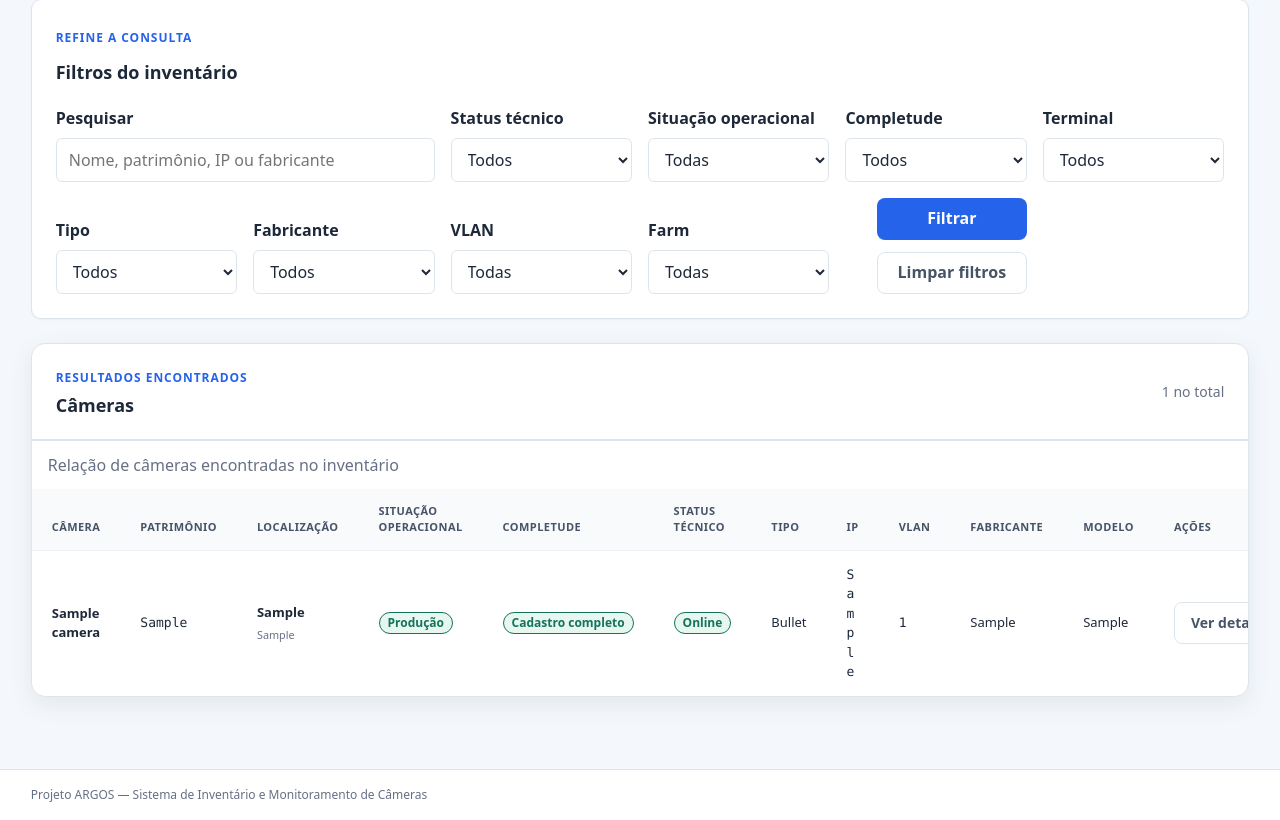
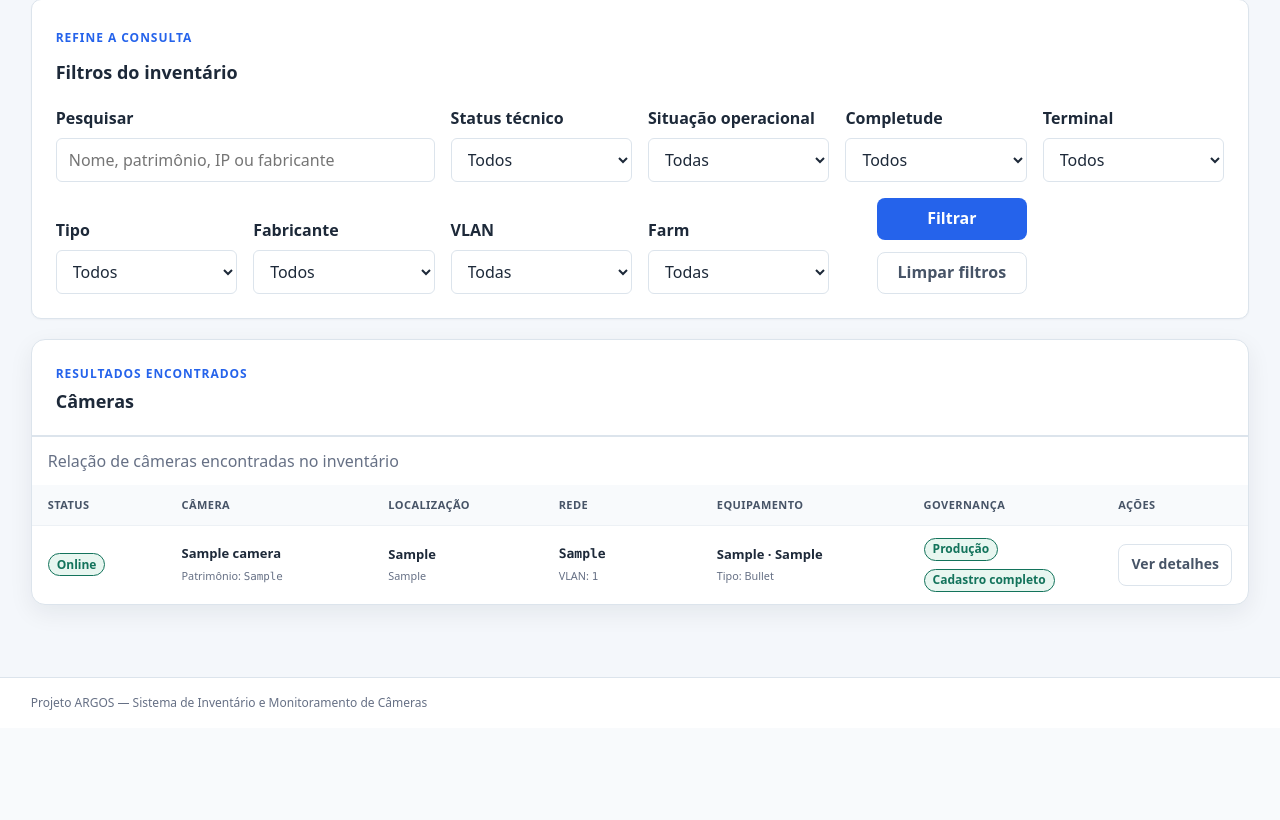
Before and after one commit to wromanov/projeto_argos, a Django app: page /cameras/ in a window 1280 px wide. Shown: the part 280-1100 px from the top of the page. After the commit the page ends 990 px from the top, so only its background shows below. Run offline with Django 5.2, Linux system fonts and the light colour scheme; a user stored in the database is signed in; tables that the repository leaves empty hold one stand-in row (values such as "Sample post").

Commit message:
fix(frontend): corrigir badges de governança

```diff
--- a/cameras/templates/cameras/lista.html
+++ b/cameras/templates/cameras/lista.html
@@ -43,19 +43,41 @@
   </form>
 </section>
 
+{% if q or status_selecionado or situacao_selecionada or completude_selecionada or terminal_selecionado or tipo_selecionado or fabricante_selecionado or vlan_selecionada or farm_selecionada or ordenacao != "nome" %}
+<section class="inventory-query-summary" aria-label="Resumo da consulta">
+  <div><strong>{{ total_resultados }} resultado{{ total_resultados|pluralize:"s" }}</strong><span>Consulta filtrada no inventário.</span></div>
+  <a class="button button--secondary button--small" href="{{ lista_url }}">Limpar filtros</a>
+</section>
+{% endif %}
+
 {% if total_resultados %}
 <section class="card inventory-panel" aria-labelledby="tabela-cameras-heading">
-  <div class="inventory-panel__header"><div><span class="inventory-eyebrow">Resultados encontrados</span><h2 id="tabela-cameras-heading">Câmeras</h2></div><span class="inventory-panel__summary">{{ total_resultados }} no total</span></div>
+  <div class="inventory-panel__header"><div><span class="inventory-eyebrow">Resultados encontrados</span><h2 id="tabela-cameras-heading">Câmeras</h2></div></div>
   <div class="table-region" role="region" aria-label="Câmeras encontradas" tabindex="0">
     <table class="data-table camera-table">
       <caption>Relação de câmeras encontradas no inventário</caption>
-      <thead><tr><th scope="col">Câmera</th><th scope="col">Patrimônio</th><th scope="col">Localização</th><th scope="col">Situação operacional</th><th scope="col">Completude</th><th scope="col">Status técnico</th><th scope="col">Tipo</th><th scope="col">IP</th><th scope="col">VLAN</th><th scope="col">Fabricante</th><th scope="col">Modelo</th><th scope="col">Ações</th></tr></thead>
-      <tbody>{% for camera in cameras %}<tr class="camera-row--{{ camera.situacao_operacional|lower }}"><td><a class="camera-name-link" href="{% url 'cameras:detalhe' camera.pk %}">{{ camera.nome }}</a></td><td class="technical-value">{{ camera.patrimonio|default:"—" }}</td><td><span class="camera-location">{{ camera.terminal|default:"—" }}</span>{% if camera.ambiente %}<small>{{ camera.ambiente }}</small>{% endif %}</td><td><span class="badge badge--{{ camera.situacao_operacional|lower }}">{{ camera.get_situacao_operacional_display }}</span></td><td>{% if camera.cadastro_completo %}<span class="badge badge--completo">Cadastro completo</span>{% else %}<span class="badge badge--incompleto" title="{{ camera.rotulos_campos_incompletos|join:', ' }}">Cadastro incompleto</span>{% endif %}</td><td>{% include "cameras/partials/_status_badge.html" with status=camera.status status_label=camera.get_status_display %}</td><td>{{ camera.get_tipo_display|default:"—" }}</td><td class="technical-value">{{ camera.ip|default:"—" }}</td><td class="technical-value">{{ camera.vlan|default:"—" }}</td><td>{{ camera.fabricante|default:"—" }}</td><td>{{ camera.modelo|default:"—" }}</td><td><div class="table-actions"><a class="button button--secondary button--small" href="{% url 'cameras:detalhe' camera.pk %}">Ver detalhes<span class="visually-hidden"> da câmera {{ camera.nome }}</span></a></div></td></tr>{% endfor %}</tbody>
+      <colgroup>
+        <col class="camera-table__col--status"><col class="camera-table__col--camera"><col class="camera-table__col--location"><col class="camera-table__col--network"><col class="camera-table__col--equipment"><col class="camera-table__col--governance"><col class="camera-table__col--actions">
+      </colgroup>
+      <thead><tr><th scope="col">Status</th><th scope="col">Câmera</th><th scope="col">Localização</th><th scope="col">Rede</th><th scope="col">Equipamento</th><th class="camera-table__heading--governance" scope="col">Governança</th><th scope="col">Ações</th></tr></thead>
+      <tbody>
+        {% for camera in cameras %}
+        <tr class="camera-row--{{ camera.situacao_operacional|lower }}">
+          <td>{% include "cameras/partials/_status_badge.html" with status=camera.status status_label=camera.get_status_display %}</td>
+          <td><a class="camera-name-link" href="{% url 'cameras:detalhe' camera.pk %}">{{ camera.nome }}</a><small>Patrimônio: <span class="technical-value">{{ camera.patrimonio|default:"—" }}</span></small></td>
+          <td><span class="camera-location">{{ camera.terminal|default:"—" }}</span>{% if camera.ambiente %}<small>{{ camera.ambiente }}</small>{% endif %}</td>
+          <td><span class="technical-value inventory-cell__primary">{{ camera.ip|default:"—" }}</span><small>VLAN: <span class="technical-value">{{ camera.vlan|default:"—" }}</span></small></td>
+          <td><span class="inventory-cell__primary">{% if camera.fabricante %}{{ camera.fabricante }}{% endif %}{% if camera.fabricante and camera.modelo %}<span aria-hidden="true"> · </span>{% endif %}{% if camera.modelo %}{{ camera.modelo }}{% endif %}{% if not camera.fabricante and not camera.modelo %}—{% endif %}</span><small>Tipo: {{ camera.get_tipo_display|default:"—" }}</small></td>
+          <td class="camera-table__cell--governance"><div class="inventory-governance"><span class="badge badge--{{ camera.situacao_operacional|lower }}">{{ camera.get_situacao_operacional_display }}</span>{% if camera.cadastro_completo %}<span class="badge badge--completo">Cadastro completo</span>{% else %}<span class="badge badge--incompleto" title="{{ camera.rotulos_campos_incompletos|join:', ' }}">Cadastro incompleto</span>{% endif %}</div></td>
+          <td><div class="table-actions"><a class="button button--secondary button--small" href="{% url 'cameras:detalhe' camera.pk %}">Ver detalhes<span class="visually-hidden"> da câmera {{ camera.nome }}</span></a></div></td>
+        </tr>
+        {% endfor %}
+      </tbody>
     </table>
   </div>
 </section>
 {% include "components/paginacao.html" with page_obj=page_obj %}
 {% else %}
-  {% if possui_cameras_cadastradas %}{% include "components/estado_vazio.html" with empty_title="Nenhuma câmera encontrada" empty_text="Não há câmeras correspondentes aos filtros informados." empty_action_url=lista_url empty_action_label="Limpar filtros" %}{% elif perms.cameras.add_camera %}{% include "components/estado_vazio.html" with empty_title="Nenhuma câmera cadastrada" empty_text="Cadastre o primeiro equipamento do inventário." empty_action_url=criar_url empty_action_label="Cadastrar câmera" %}{% else %}{% include "components/estado_vazio.html" with empty_title="Nenhuma câmera cadastrada" empty_text="Não há câmeras disponíveis no inventário." %}{% endif %}
+  {% if q or status_selecionado or situacao_selecionada or completude_selecionada or terminal_selecionado or tipo_selecionado or fabricante_selecionado or vlan_selecionada or farm_selecionada or ordenacao != "nome" %}{% include "components/estado_vazio.html" with empty_title="Nenhuma câmera encontrada" empty_text="Não há câmeras correspondentes aos filtros informados." empty_action_url=lista_url empty_action_label="Limpar filtros" %}{% elif possui_cameras_cadastradas %}{% include "components/estado_vazio.html" with empty_title="Nenhuma câmera encontrada" empty_text="Não há câmeras disponíveis para esta consulta." empty_action_url=lista_url empty_action_label="Limpar filtros" %}{% elif perms.cameras.add_camera %}{% include "components/estado_vazio.html" with empty_title="Nenhuma câmera cadastrada" empty_text="Cadastre o primeiro equipamento do inventário." empty_action_url=criar_url empty_action_label="Cadastrar câmera" %}{% else %}{% include "components/estado_vazio.html" with empty_title="Nenhuma câmera cadastrada" empty_text="Não há câmeras disponíveis no inventário." %}{% endif %}
 {% endif %}
 {% endblock %}
--- a/static/css/inventario.css
+++ b/static/css/inventario.css
@@ -46,45 +46,64 @@
 .activity-form { padding: 0 0 20px; }.activity-form .form-actions { padding: 0 20px; gap: 10px; }
 @media (max-width:760px) { .activity-section { grid-column: auto; }.activity-card__header { flex-direction: column; }.activity-card__actions { width: 100%; }.activity-card__actions .button { flex: 1; }.activity-list { padding: 14px; } }
 
-/* Sprint 4C.1-C â€” listagem do inventÃ¡rio */
+/* Etapa 3A — listagem do inventário */
 .inventory-breadcrumb { margin-bottom: var(--space-5); }
 .inventory-page-header { margin-bottom: var(--space-6); }
 .inventory-result-count { min-width: 9rem; padding: var(--space-3) var(--space-4); color: var(--color-text); }
 .inventory-result-count strong { font-size: var(--font-size-xl); }
 .inventory-result-count span { color: var(--color-text-secondary); font-size: var(--font-size-sm); }
-.inventory-filters-card { padding: var(--space-6); margin-bottom: var(--space-6); background: var(--color-surface); border: var(--border-width) solid var(--color-border); border-radius: var(--radius-md); box-shadow: var(--shadow-sm); }
+.inventory-filters-card { padding: var(--space-6); margin-bottom: var(--space-5); background: var(--color-surface); border: var(--border-width) solid var(--color-border); border-radius: var(--radius-md); box-shadow: var(--shadow-sm); }
 .inventory-filters-card__header { margin-bottom: var(--space-5); }
 .inventory-filters-card__header h2 { margin: var(--space-1) 0 0; font-size: var(--font-size-lg); }
-.inventory-filter-form.form-grid { grid-template-columns: repeat(auto-fit, minmax(11rem, 1fr)); align-items: end; }
+.inventory-filter-form.form-grid { grid-template-columns: repeat(auto-fit, minmax(10rem, 1fr)); align-items: end; }
 .inventory-filter-form .form-field--search { grid-column: span 2; }
 .inventory-filter-form input, .inventory-filter-form select { width: 100%; min-height: var(--control-min-height); padding: var(--space-2) var(--space-3); color: var(--color-text); background: var(--color-surface); border: var(--border-width) solid var(--color-border); border-radius: var(--radius-sm); font: inherit; }
 .inventory-filter-form input:focus, .inventory-filter-form select:focus { border-color: var(--color-focus); outline: 3px solid color-mix(in srgb, var(--color-focus) 20%, transparent); }
 .inventory-filter-actions { align-self: end; margin-top: 0; }
+.inventory-query-summary { margin-bottom: var(--space-4); padding: var(--space-3) var(--space-4); display: flex; align-items: center; justify-content: space-between; gap: var(--space-4); color: var(--color-text-secondary); background: var(--color-surface-secondary); border: var(--border-width) solid var(--color-border); border-radius: var(--radius-sm); }
+.inventory-query-summary div { display: flex; align-items: baseline; gap: var(--space-2); flex-wrap: wrap; }
+.inventory-query-summary strong { color: var(--color-text); font-size: var(--font-size-sm); }
+.inventory-query-summary span { font-size: var(--font-size-sm); }
 .inventory-panel { overflow: hidden; }
-.inventory-panel__summary { color: var(--color-text-secondary); font-size: var(--font-size-sm); }
-.table-region { border-top: var(--border-width) solid var(--color-border); }
+.table-region { overflow-x: auto; border-top: var(--border-width) solid var(--color-border); }
 .table-region:focus-visible { outline: 3px solid var(--color-focus); outline-offset: 3px; }
-.camera-table.data-table { min-width: 78rem; table-layout: auto; }
+.camera-table.data-table { min-width: 62rem; table-layout: fixed; }
 .camera-table.data-table caption { padding: var(--space-3) var(--space-4); color: var(--color-text-secondary); text-align: left; caption-side: top; }
-.camera-table.data-table th, .camera-table.data-table td { white-space: normal; overflow: visible; text-overflow: clip; }
+.camera-table.data-table th, .camera-table.data-table td { width: auto; padding: var(--space-3) var(--space-4); white-space: normal; overflow: visible; text-overflow: clip; }
 .camera-table.data-table th { vertical-align: bottom; }
 .camera-table.data-table td { color: var(--color-text); }
 .camera-table.data-table tr:hover { background: var(--color-surface-secondary); }
+.camera-table__col--status { width: 11%; }
+.camera-table__col--camera { width: 17%; }
+.camera-table__col--location { width: 14%; }
+.camera-table__col--network { width: 13%; }
+.camera-table__col--equipment { width: 17%; }
+.camera-table__col--governance { width: 10.5rem; min-width: 10.5rem; }
+.camera-table__col--actions { width: 12%; }
 .camera-name-link { overflow-wrap: anywhere; }
-.camera-location { display: block; font-weight: 700; overflow-wrap: anywhere; }
+.camera-location, .inventory-cell__primary { display: block; font-weight: 700; overflow-wrap: anywhere; }
 .camera-table td small { display: block; margin-top: var(--space-1); color: var(--color-text-secondary); overflow-wrap: anywhere; }
 .camera-table .badge { white-space: nowrap; }
+.camera-table__heading--governance, .camera-table__cell--governance { min-width: 10.5rem; }
+.inventory-governance { display: flex; flex-direction: column; align-items: flex-start; gap: var(--space-2); min-width: 0; }
+.inventory-governance .badge { display: inline-flex; flex: 0 0 auto; width: max-content; min-width: max-content; box-sizing: border-box; white-space: nowrap; }
 .camera-row--desativada { background: var(--color-neutral-surface); }
-.table-actions { min-width: 8.5rem; }
+.table-actions { min-width: 0; }
+.table-actions .button { width: 100%; min-width: 0; padding-inline: var(--space-2); white-space: nowrap; }
+
+@media (max-width: 56rem) {
+  .camera-table.data-table { min-width: 62rem; }
+}
 
 @media (max-width: 44rem) {
   .inventory-filters-card { padding: var(--space-4); }
   .inventory-filter-form .form-field--search { grid-column: auto; }
   .inventory-filter-actions { grid-column: 1 / -1; }
+  .inventory-query-summary { align-items: flex-start; }
 }
 
-@media (max-width: 32.5rem) {
+@media (max-width: 30rem) {
   .inventory-result-count { width: 100%; }
-  .inventory-filter-actions { flex-direction: column; }
-  .inventory-filter-actions .button { width: 100%; }
+  .inventory-filter-actions, .inventory-query-summary { align-items: stretch; flex-direction: column; }
+  .inventory-filter-actions .button, .inventory-query-summary .button { width: 100%; }
 }
```
Also changed, not shown: cameras/test_frontend.py (+39 -0 lines).
